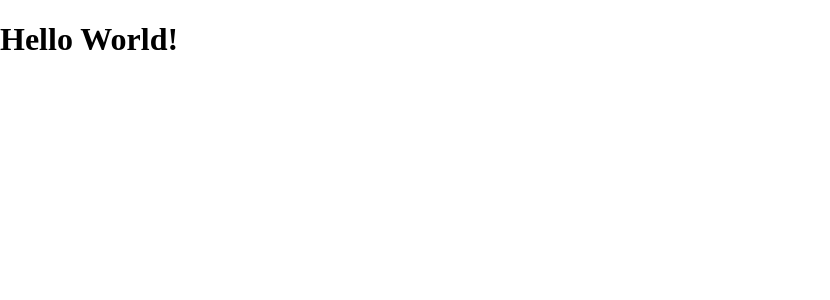
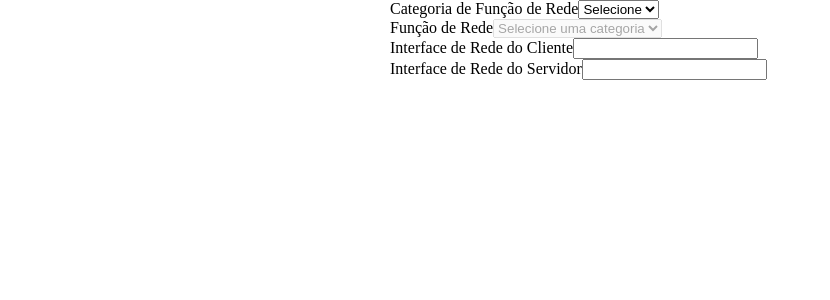
Before and after one commit to jvmoreira/multiservice-networks, a React app in the folder interface/: page / in a window 1280 px wide. Shown: the top 300 px of the page, without its empty margins (0-830 px from the left). Built offline with nearby package versions, Linux system fonts and the light colour scheme.

Commit message:
Introduce Form and FormController components

```diff
--- /dev/null
+++ b/interface/src/components/form-controller.tsx
@@ -0,0 +1,13 @@
+import React, { ReactElement } from 'react';
+import { NfvTeValuesContextProvider, useNfvTeValuesState } from '@/commons/nfv-te-values';
+import { Form } from '@/components/form';
+
+export function FormController(): ReactElement {
+  const [nfvTeValues, setNfvTeValues] = useNfvTeValuesState();
+
+  return (
+    <NfvTeValuesContextProvider value={{ nfvTeValues, setNfvTeValues }}>
+      <Form />
+    </NfvTeValuesContextProvider>
+  );
+}
--- /dev/null
+++ b/interface/src/components/form.tsx
@@ -0,0 +1,18 @@
+import React, { ReactElement } from 'react';
+import { CategoryField } from '@/components/fields/category-field';
+import { FunctionNameField } from '@/components/fields/function-name-field';
+import { ClientInterfaceField } from '@/components/fields/client-interface-field';
+import { ServerInterfaceField } from '@/components/fields/server-interface-field';
+
+export function Form(): ReactElement {
+
+  return (
+    <form style={{ display: 'flex', flexFlow: 'column', maxWidth: '500px', margin: 'auto' }}>
+      <CategoryField />
+      <FunctionNameField />
+
+      <ClientInterfaceField />
+      <ServerInterfaceField />
+    </form>
+  );
+}
--- a/interface/src/index.tsx
+++ b/interface/src/index.tsx
@@ -1,8 +1,11 @@
 import React, { ReactElement } from 'react';
-import { render } from 'react-dom';
+import { createRoot } from 'react-dom/client';
+import { FormController } from '@/components/form-controller';
 
 function App(): ReactElement {
-  return <h1>Hello World!</h1>;
+  return <FormController />;
 }
 
-render(<App />, document.getElementById('root'));
+const container = document.getElementById('root');
+const root = createRoot(container!);
+root.render(<App />);
```
